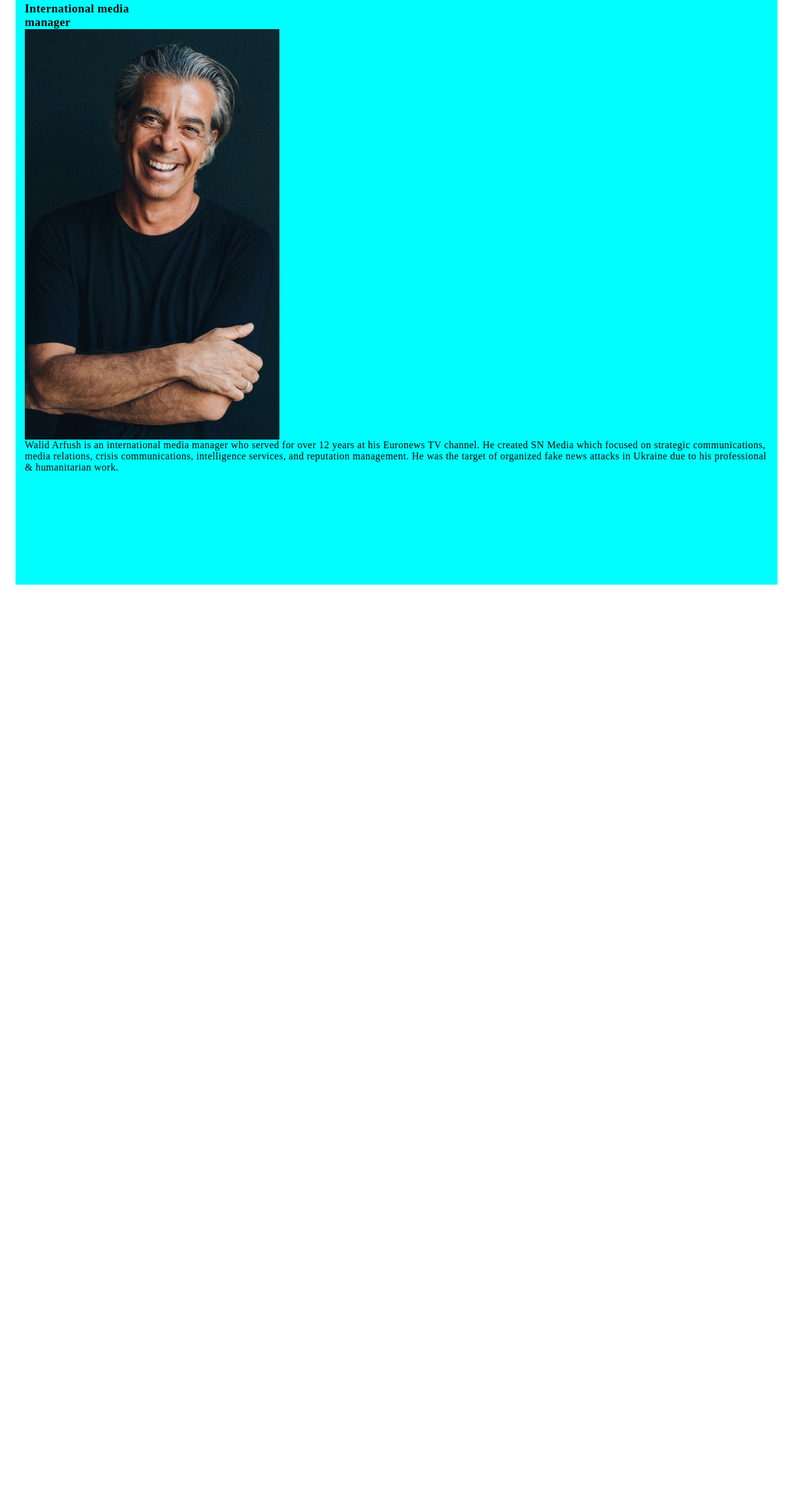
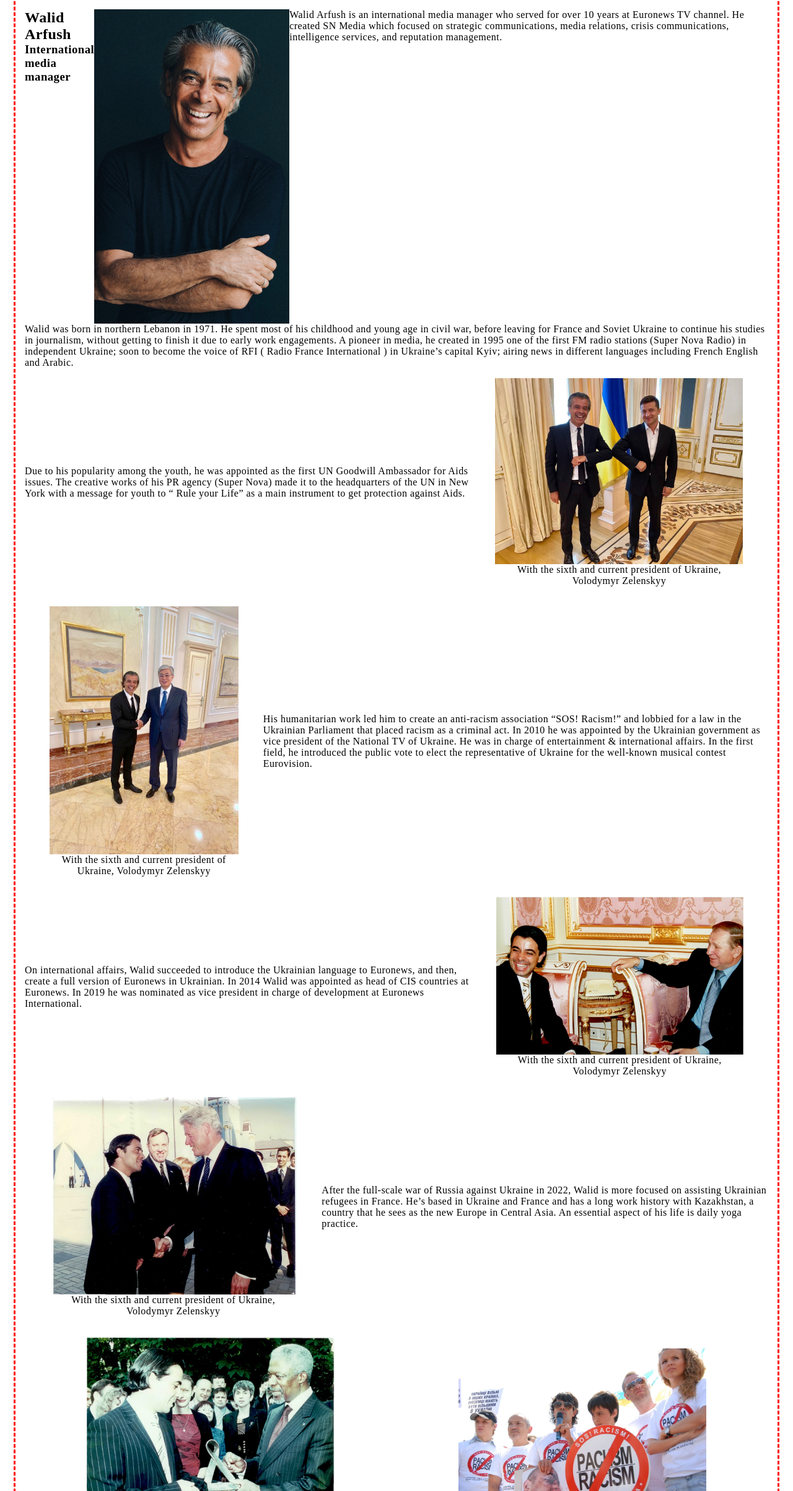
Before and after one commit to Viktor2020arey/Biograghy, a plain HTML site: page index.html in a window 1280 px wide. Shown: the part 395-2800 px from the top of the page at 62% size. Before the commit the page ends 1346 px from the top, so only its background shows below. Drawn offline with Linux system fonts and the light colour scheme; a web font is replaced by a local one.

Commit message:
Закінчив HTML

```diff
--- a/css/style.css
+++ b/css/style.css
@@ -24,6 +24,11 @@ p {
     padding: 0;
 }
 
+h1{
+    text-align: center;
+    margin-bottom: 30px;
+}
+
 img {
     display: block;
     max-width: 100%;
@@ -37,13 +42,13 @@ ul {
 }
 
 .container {
+    border: dashed red;
     padding-left: 15px;
     padding-right: 15px;
     padding-top: 60px;
     padding-bottom: 60px;
     margin-left: auto;
     margin-right: auto;
-    background-color: aqua;
 }
 
 @media screen and (min-width: 480px) {
@@ -82,3 +87,38 @@ background-color: #1B5AAD;
 .header-container{
     text-align: center;
 }
+
+.biography-container{
+    display: flex;
+}
+
+.image-container{
+    display: flex;
+    align-items: center;
+}
+
+figure {
+    width: 100%;
+}
+
+figure > img{
+    margin-left: auto;
+    margin-right: auto;
+}
+
+figcaption {
+    text-align: center;
+}
+
+.contacts-container{
+    padding-right: 15px;
+    display: flex;
+    justify-content: space-between;
+}
+
+.footer-info{
+    text-align: center;
+}
+
+.footer-info > a{
+text-decoration: none;}
--- a/index.html
+++ b/index.html
@@ -24,18 +24,87 @@
     <main>
         <div class="container">
             <h1>Biography</h1>
-            <div>
+            <div class="biography-container">
                 <div>
                     <h2>Walid Arfush</h2>
                     <h3>International media <br> manager</h3>
                 </div>
 
-                <img src="./images/photo1-min.PNG" alt="" width="411" />
-                <p>Walid Arfush is an international media manager who served for over 12 years at his Euronews TV channel.
+                <img src="./images/photo1-min.PNG" alt="" width="315" />
+                <p>Walid Arfush is an international media manager who served for over 10 years at Euronews TV channel.
+
                 He created SN Media which focused on strategic communications, media relations, crisis communications, intelligence
-                services, and reputation management.
-                He was the target of organized fake news attacks in Ukraine due to his professional & humanitarian work.
+                services, and reputation management.</p>
+
+            </div>
+
+            <div>
+                <p>Walid was born in northern Lebanon in 1971.
+            He spent most of his childhood and young age in civil war, before leaving for France and Soviet Ukraine to continue his
+            studies in journalism, without getting to finish it due to early work engagements.
+
+            A pioneer in media, he created in 1995 one of the first FM radio stations (Super Nova Radio) in independent Ukraine;
+            soon to become the voice of RFI ( Radio France International ) in Ukraine’s capital Kyiv; airing news in different
+            languages including French English and Arabic.
                 </p>
+            </div>
+            <div class="image-container">
+                <p>Due to his popularity among the youth, he was appointed as the first UN Goodwill Ambassador for Aids issues.
+
+                The creative works of his PR agency (Super Nova) made it to the headquarters of the UN in New York with a message for
+                youth to “ Rule your Life” as a main instrument to get protection against Aids.</p>
+                <figure>
+                <img src="./images/photo2-min.jpeg" width="400">
+                <figcaption>With the sixth and current president of Ukraine, Volodymyr Zelenskyy</figcaption>
+               </figure>
+
+            </div>
+
+            <div class="image-container">
+            <figure>
+                <img src="./images/photo3-min.jpeg" width="400">
+                <figcaption>With the sixth and current president of Ukraine, Volodymyr Zelenskyy</figcaption>
+            </figure>
+                <p>His humanitarian work led him to create an anti-racism association “SOS! Racism!” and lobbied for a law in the Ukrainian
+                Parliament that placed racism as a criminal act.
+                In 2010 he was appointed by the Ukrainian government as vice president of the National TV of Ukraine. He was in charge
+                of entertainment & international affairs.
+                In the first field, he introduced the public vote to elect the representative of Ukraine for the well-known musical
+                contest Eurovision.</p>
+
+            </div>
+
+            <div class="image-container">
+                <p>On international affairs, Walid succeeded to introduce the Ukrainian language to Euronews, and then, create a full
+                version of Euronews in Ukrainian.
+                In 2014 Walid was appointed as head of CIS countries at Euronews.
+                In 2019 he was nominated as vice president in charge of development at Euronews International.</p>
+                <figure>
+                    <img src="./images/photo4-min.jpg" width="400">
+                    <figcaption>With the sixth and current president of Ukraine, Volodymyr Zelenskyy</figcaption>
+                </figure>
+            </div>
+            <div class="image-container">
+                <figure>
+                    <img src="./images/photo5-min.jpg" width="400">
+                    <figcaption>With the sixth and current president of Ukraine, Volodymyr Zelenskyy</figcaption>
+                </figure>
+                <p>After the full-scale war of Russia against Ukraine in 2022, Walid is more focused on assisting Ukrainian refugees in
+                France.
+                He’s based in Ukraine and France and has a long work history with Kazakhstan, a country that he sees as the new Europe
+                in Central Asia.
+
+                An essential aspect of his life is daily yoga practice.</p>
+            </div>
+            <div class="image-container">
+                <figure>
+                    <img src="./images/photo6-min.jpg" width="400">
+                    <figcaption>With the sixth and current president of Ukraine, Volodymyr Zelenskyy</figcaption>
+                </figure>
+                <figure>
+                    <img src="./images/photo7-min.JPG" width="400">
+                    <figcaption>With the sixth and current president of Ukraine, Volodymyr Zelenskyy</figcaption>
+                </figure>
             </div>
 
         </div>
@@ -43,6 +112,17 @@
     </main>
     <footer>
         <div class="container">
+            <h2 class="contacts">Contacts</h2>
+            <div class="contacts-container">
+                <div class="footer-info">
+                    <h2>Walid Arfush</h2>
+                    <a href="mailto:arfush1@gmail.com">arfush1@gmail.com</a>
+                </div>
+                <div class="footer-info">
+                    <h2>Assistant Iryna Matsepliuk</h2>
+                    <a href="mailto:matsepliuk9696@gmail.com">matsepliuk9696@gmail.com</a>
+                </div>
+            </div>
         </div>
     </footer>
 
```
Also changed, not shown: prettier.json (added, +19 -0 lines), 1 other file.
